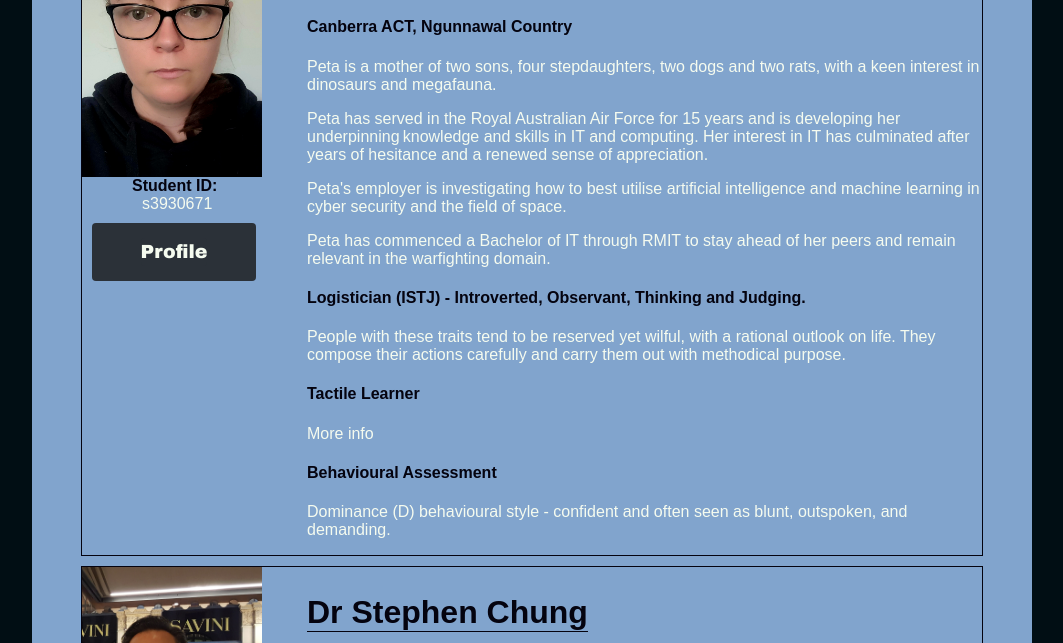
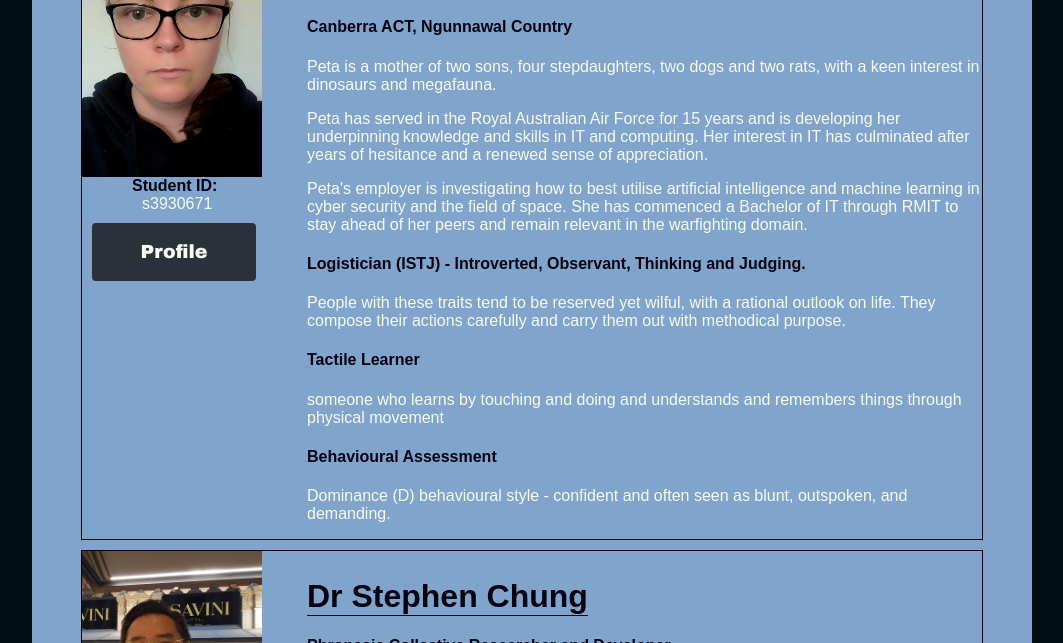
Before and after one commit to Peta1985/PhronesisCollective_A2, a plain HTML site: page index.html in a window 1280 px wide. Shown: the part 639-1282 px from the top of the page, without its empty margins (108-1171 px from the left). Drawn offline with Linux system fonts and the light colour scheme.

Commit message:
Update index.html
Updated my bio blurb and learning style

```diff
--- a/index.html
+++ b/index.html
@@ -55,12 +55,11 @@
 						<h4>Canberra ACT, Ngunnawal Country</h4>
 							<p>Peta is a mother of two sons, four stepdaughters, two dogs and two rats, with a keen interest in dinosaurs and megafauna. </p>
 							<p>Peta has served in the Royal Australian Air Force for 15 years and is developing her underpinning knowledge and skills in IT and computing. Her interest in IT has culminated after years of hesitance and a renewed sense of appreciation. </p>
-							<p>Peta's employer is investigating how to best utilise artificial intelligence and machine learning in cyber security and the field of space. </p>
-							<p>Peta has commenced a Bachelor of IT through RMIT to stay ahead of her peers and remain relevant in the warfighting domain.  </p>
-						<h4>Logistician (ISTJ) - Introverted, Observant, Thinking and Judging.</h4>
+							<p>Peta's employer is investigating how to best utilise artificial intelligence and machine learning in cyber security and the field of space. She has commenced a Bachelor of IT through RMIT to stay ahead of her peers and remain relevant in the warfighting domain.</p>
+							<h4>Logistician (ISTJ) - Introverted, Observant, Thinking and Judging.</h4>
 							<p>People with these traits tend to be reserved yet wilful, with a rational outlook on life. They compose their actions carefully and carry them out with methodical purpose.  </p>
-						<h4>Tactile Learner</h4>
-							<p>More info </p>
+						<h4>Tactile Learner </h4>
+							<p>someone who learns by touching and doing and understands and remembers things through physical movement </p>
 						<h4>Behavioural Assessment</h4>
 							<p>Dominance (D) behavioural style - confident and often seen as blunt, outspoken, and demanding.</p>
 					</div>
```
